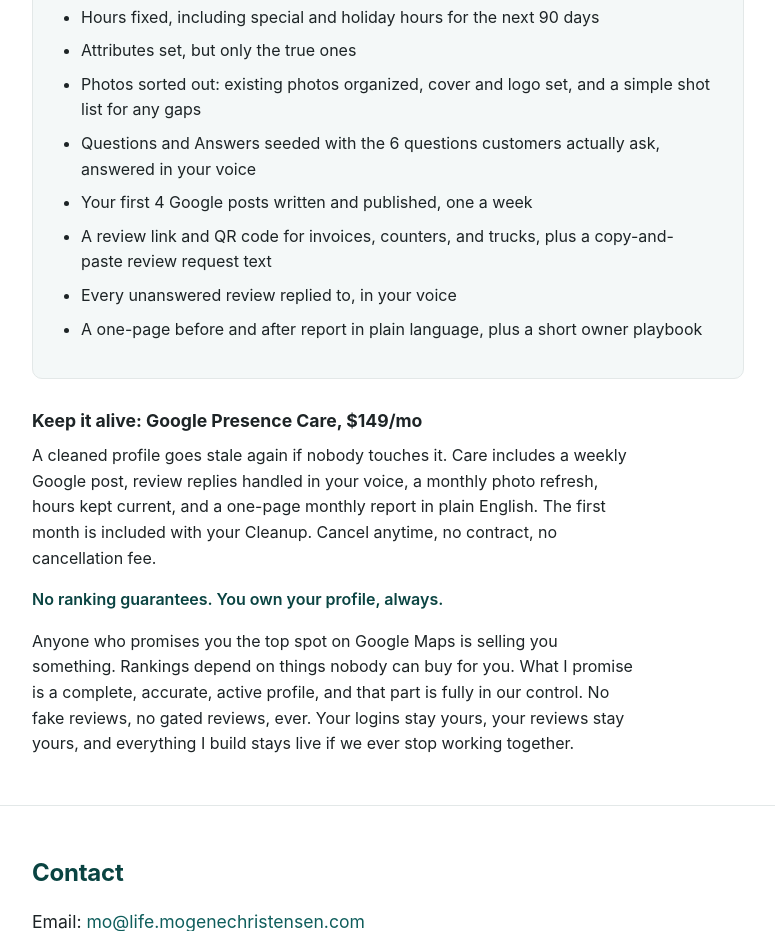
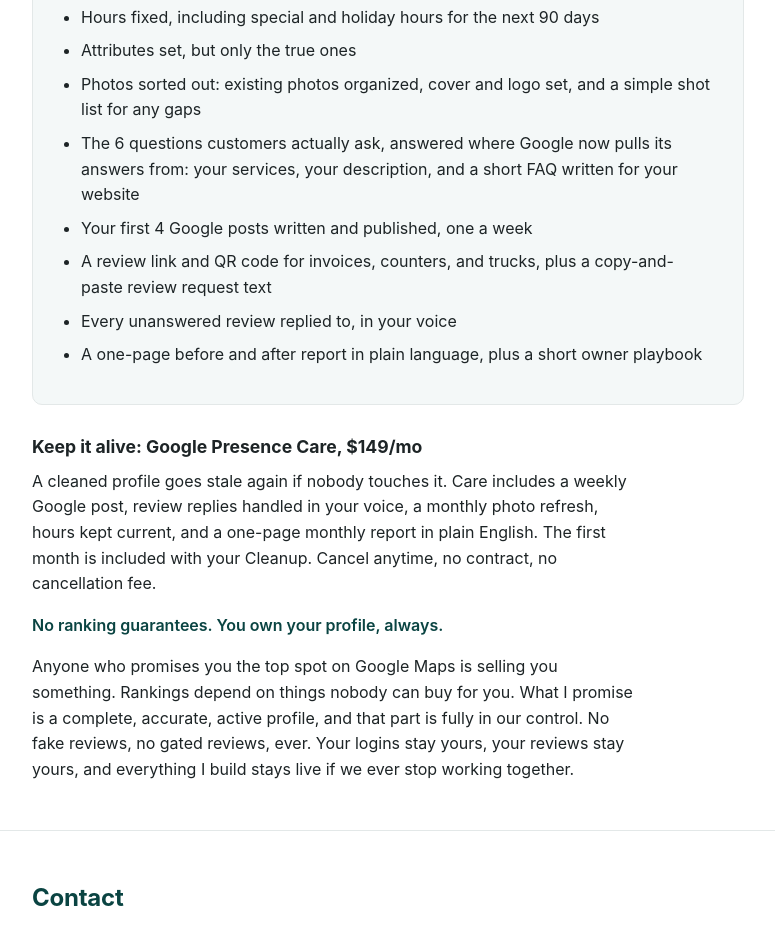
Before and after one commit to mogenec/mogenec.github.io, a plain HTML site: page the-parallel-office/index.html in a window 1280 px wide. Shown: the part 1300-2231 px from the top of the page, without its empty margins (252-1027 px from the left). Drawn offline with Linux system fonts and the light colour scheme.

Commit message:
Replace retired Q&A deliverable with Ask Maps readiness

```diff
--- a/the-parallel-office/index.html
+++ b/the-parallel-office/index.html
@@ -94,7 +94,7 @@
         <li>Hours fixed, including special and holiday hours for the next 90 days</li>
         <li>Attributes set, but only the true ones</li>
         <li>Photos sorted out: existing photos organized, cover and logo set, and a simple shot list for any gaps</li>
-        <li>Questions and Answers seeded with the 6 questions customers actually ask, answered in your voice</li>
+        <li>The 6 questions customers actually ask, answered where Google now pulls its answers from: your services, your description, and a short FAQ written for your website</li>
         <li>Your first 4 Google posts written and published, one a week</li>
         <li>A review link and QR code for invoices, counters, and trucks, plus a copy-and-paste review request text</li>
         <li>Every unanswered review replied to, in your voice</li>
```
